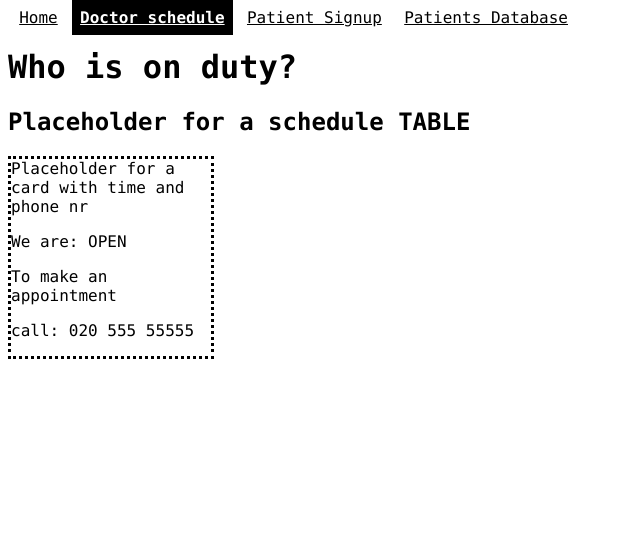
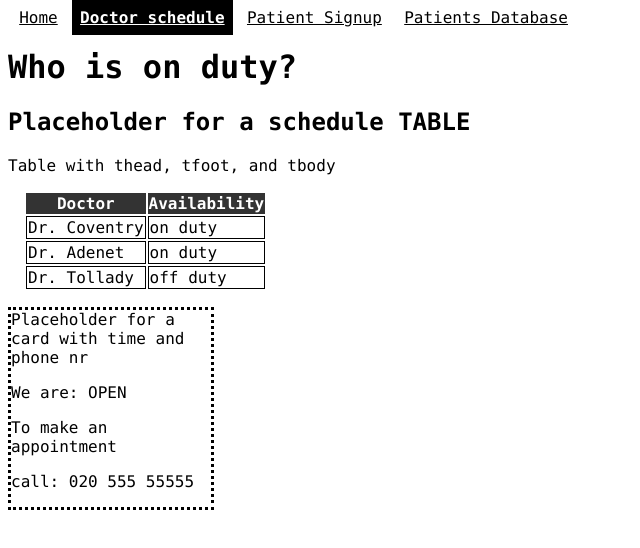
Before and after one commit to mr-robak/patients-db, a React (Create React App) app: page /schedule in a window 1280 px wide. Shown: the top 548 px of the page, without its empty margins (0-640 px from the left). Built offline with nearby package versions, Linux system fonts and the light colour scheme.

Commit message:
doctor table shows hardcoded data

```diff
--- a/src/pages/DocSchedule.css
+++ b/src/pages/DocSchedule.css
@@ -0,0 +1,12 @@
+table {
+  margin: 1em;
+}
+
+td {
+  border: 1px solid rgb(0, 0, 0);
+}
+
+thead {
+  background-color: #333;
+  color: #fff;
+}
--- a/src/pages/DocSchedule.js
+++ b/src/pages/DocSchedule.js
@@ -1,12 +1,64 @@
 import React from "react";
 import ContactCard from "../components/ContactCard";
+import "./DocSchedule.css";
 
-export default function () {
+export default function DocSchedule() {
+  const doctors = [
+    {
+      id: 1,
+      doctor: "Dr. Coventry",
+      email: "ecoventry@amspractice.nl",
+      onDuty: true,
+    },
+    {
+      id: 2,
+      doctor: "Dr. Adenet",
+      email: "radenet@amspractice.nl",
+      onDuty: true,
+    },
+    {
+      id: 3,
+      doctor: "Dr. Tollady",
+      email: "atollady@amspractice.nl",
+      onDuty: false,
+    },
+  ];
+
+  // useEffect(() => {
+
+  //   //fetch data
+  //   // call fetch()
+  // }, []);
+
+  const renderTableRow = () => {
+    const newDoctors = [...doctors];
+    return newDoctors.map((doc) => {
+      const { doctor, onDuty } = doc;
+      return (
+        <tr>
+          <td>{doctor}</td>
+          <td>{onDuty ? "on duty" : "off duty"}</td>
+        </tr>
+      );
+    });
+  };
+
   return (
     <div>
       <h1>Who is on duty?</h1>
       <div>
         <h2>Placeholder for a schedule TABLE</h2>
+
+        <p>Table with thead, tfoot, and tbody</p>
+        <table className="Table">
+          <thead>
+            <tr>
+              <th>Doctor</th>
+              <th>Availability</th>
+            </tr>
+          </thead>
+          <tbody>{renderTableRow()}</tbody>
+        </table>
       </div>
       <ContactCard />
     </div>
```
